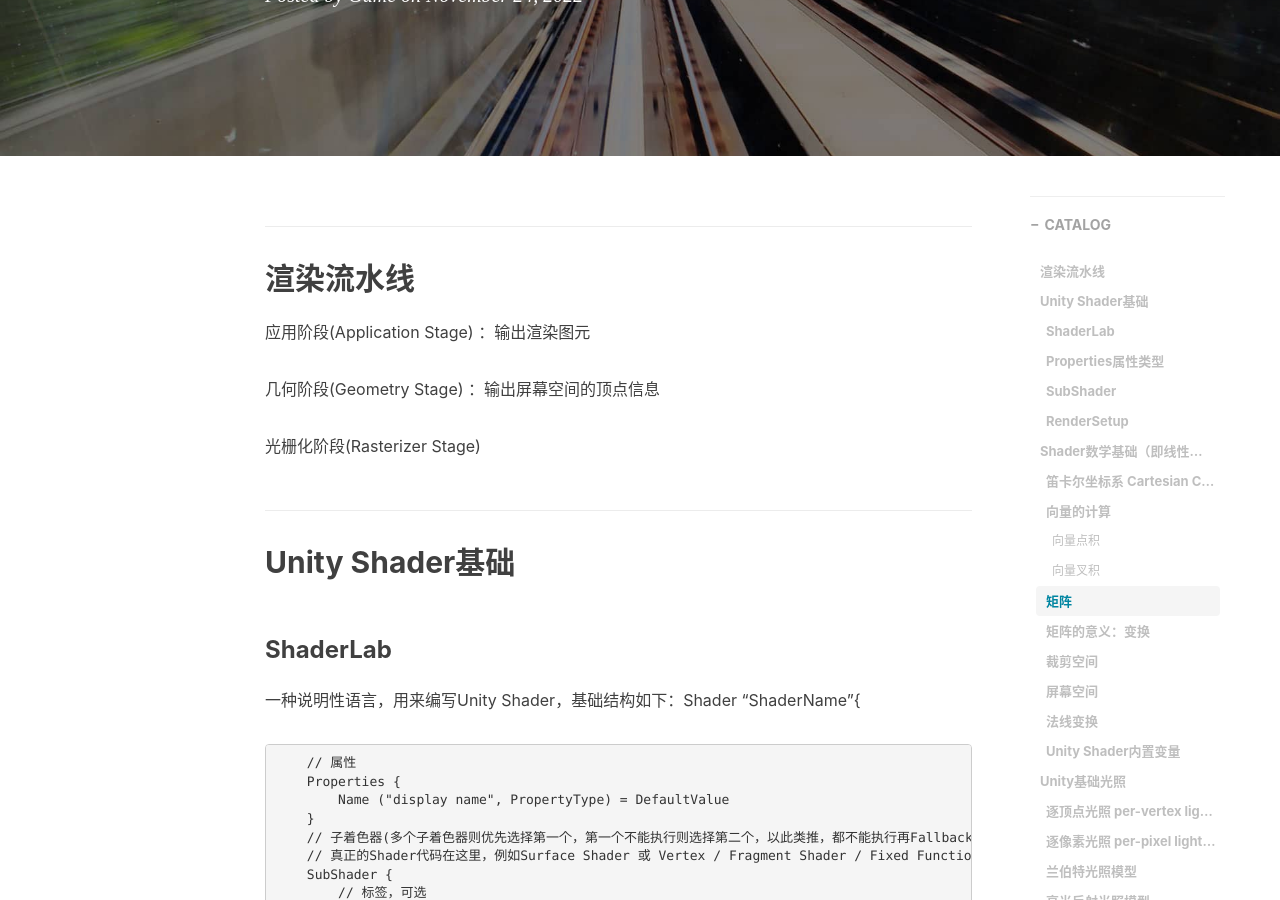
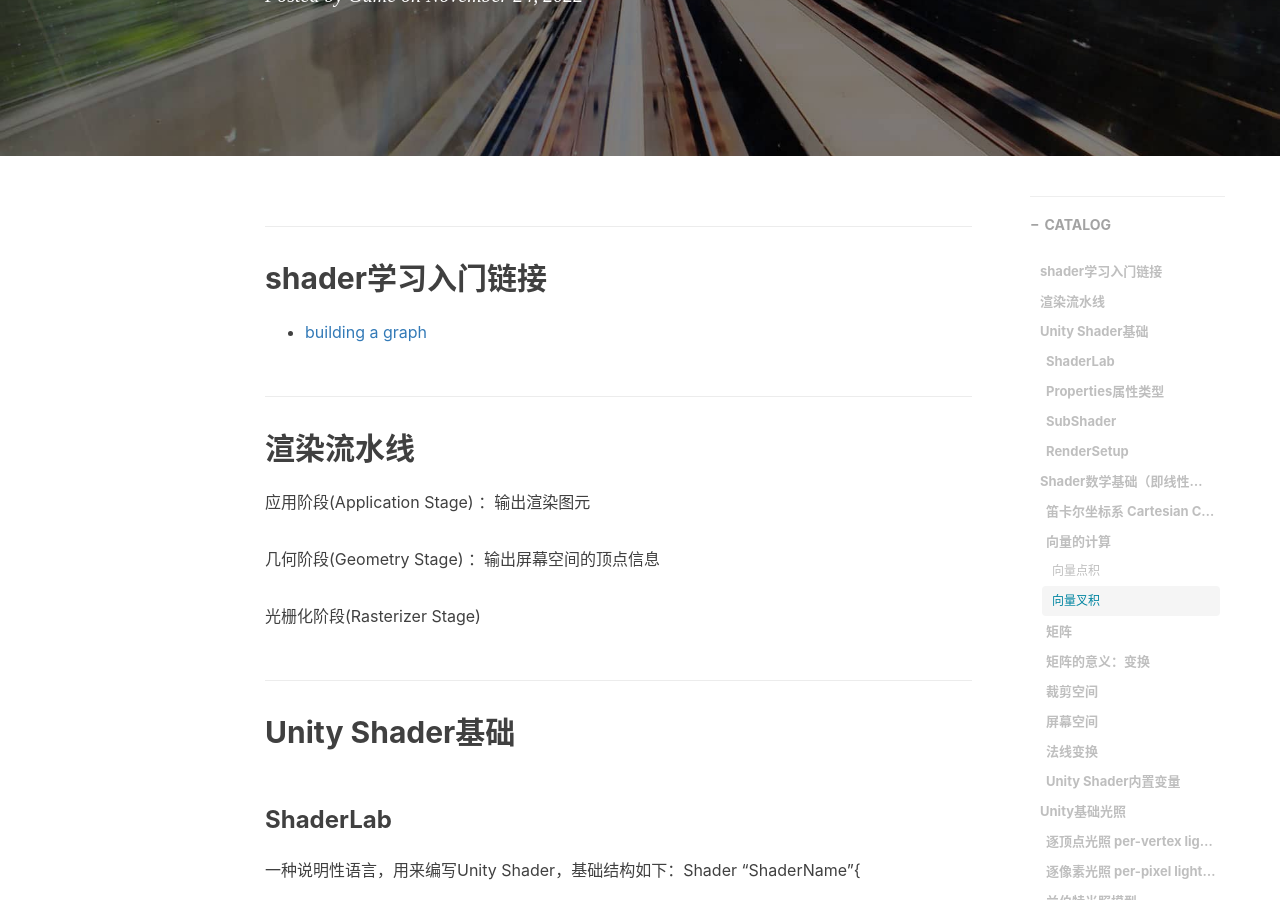
Before and after one commit to gumcstronger/gumcstronger.github.io, a Jekyll site: the page built from _posts/2022/2022-11-24-unity-shader-note.md, in a window 1280 px wide and 900 px high, scrolled down 367 px. Built offline with Jekyll 4.4.1, drawn with Linux system fonts in a browser that asks for light colours; comment, search, counter and statistics services are not loaded.

Commit message:
Update 2022-11-24-unity-shader-note.md

```diff
--- a/_posts/2022/2022-11-24-unity-shader-note.md
+++ b/_posts/2022/2022-11-24-unity-shader-note.md
@@ -9,6 +9,10 @@ catalog: true
 tags:
     - 游戏开发
 ---
+## shader学习入门链接
+
+* [building a graph](https://catlikecoding.com/unity/tutorials/basics/)
+
 ## 渲染流水线
 
 应用阶段(Application Stage)  ：输出渲染图元
@@ -952,7 +956,6 @@ Unity为了解决渲染顺序的问题提供了渲染队列render queue解决方
 | **ShaderLab：CanUseSpriteAtlas 子着色器标签**    | 是                     | 是                           | 是                                         | 是                                                                                                                                              |
 | **ShaderLab：PreviewType 子着色器标签**          | 是                     | 是                           | 是                                         | 是                                                                                                                                              |
 
-
 | **签名** | **值** | **功能**                                        |
 | -------------- | ------------ | ----------------------------------------------------- |
 | [queue name]   | Background   | 指定背景渲染队列。                                    |
@@ -1003,7 +1006,6 @@ SubShader {
 
 上面的透明代码由于关闭深度写入会造成错误排序，一种解决办法是使用两个Pass来渲染模型，第一个开启深度写入，但不输出颜色，目的仅仅是为了将该模型的深度值写入深度缓冲中。第二个Pass进行侦察的透明度混合，由于上一个Pass已经得到逐像素的正确深度信息，该Pass就可以按照像素级别的深度排序结果进行透明渲染。但这种方法的缺点在于多一个Pass会对性能造成一定影响。
 
-
 ### ShaderLab的混合命令
 
 ### 双面渲染的透明效果
```
